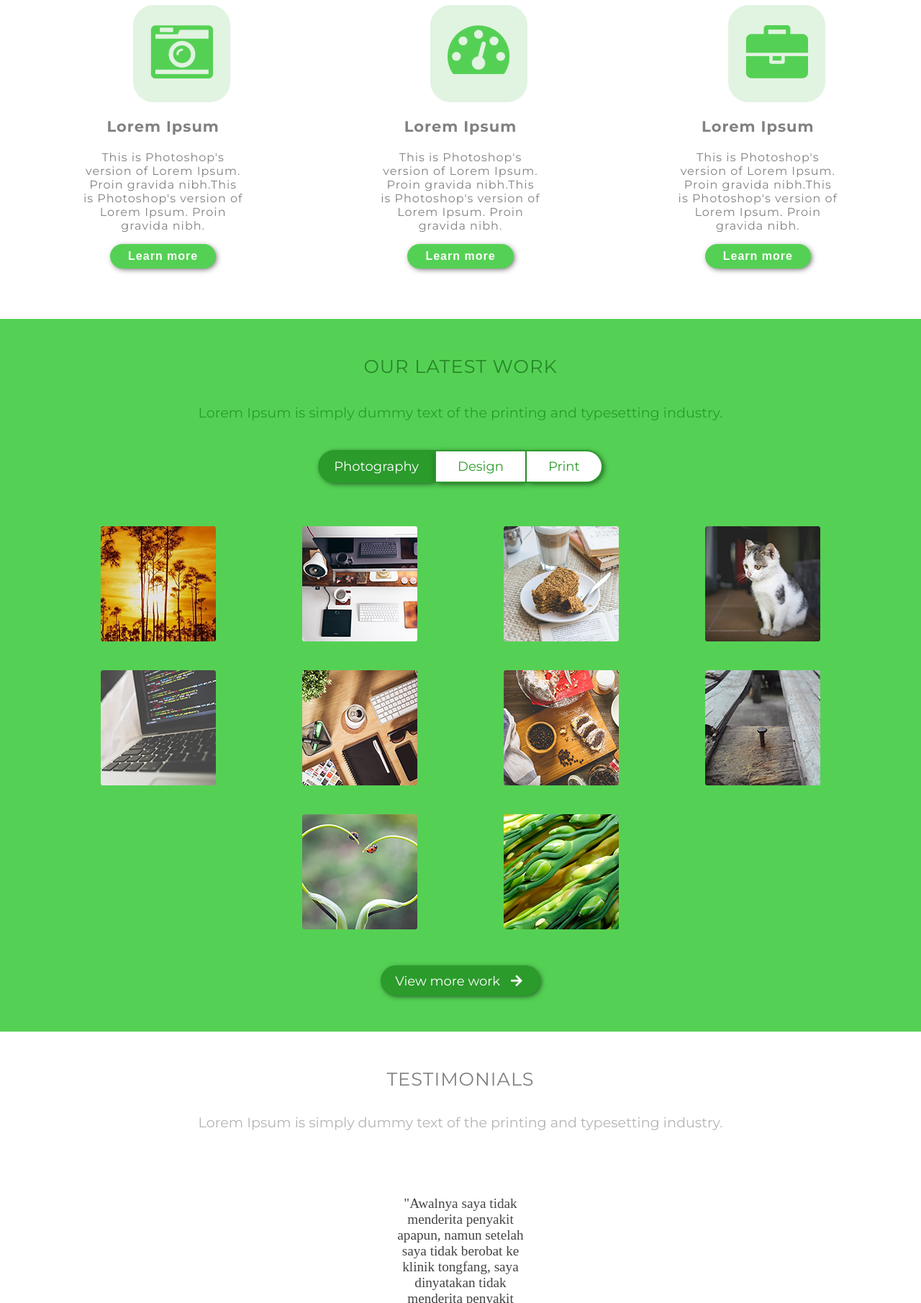
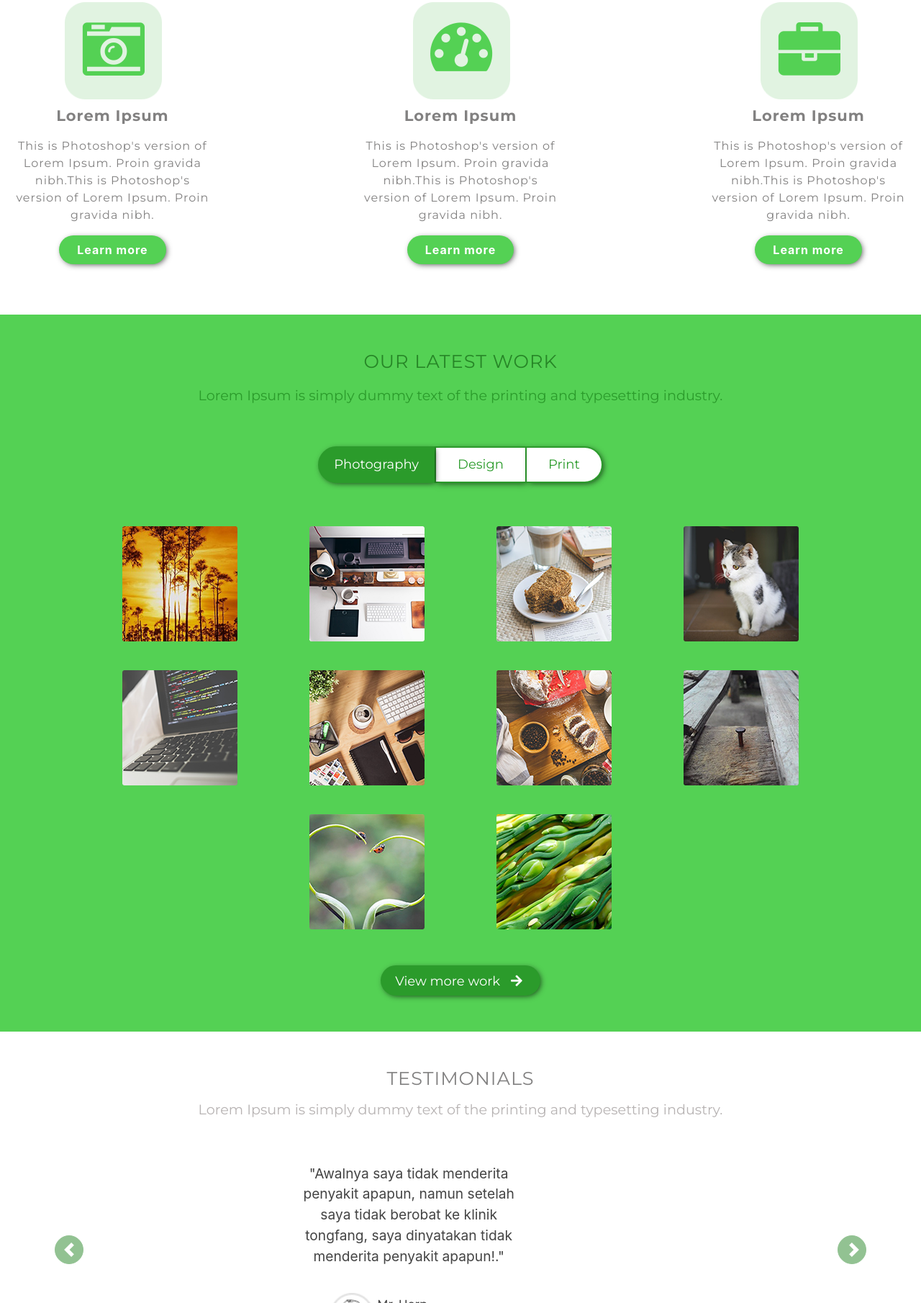
Before and after one commit to mariumtech2000/psdHtml, a plain HTML site: page index.html in a window 1280 px wide. Shown: the part 990-2800 px from the top of the page at 72% size. Drawn offline with nearby package versions, Linux system fonts and the light colour scheme.

Commit message:
Add files via upload

```diff
--- a/index.html
+++ b/index.html
@@ -1,17 +1,26 @@
 <!DOCTYPE html>
 <html lang="en">
+
 <head>
     <meta charset="UTF-8">
+    <meta name="viewport" content="width=device-width, initial-scale=1.0">
     <link rel="stylesheet" href="style.css">
+    <!-- font family -->
     <link href="https://fonts.googleapis.com/css?family=Manjari&display=swap" rel="stylesheet">
     <link href="https://fonts.googleapis.com/css?family=Lobster&display=swap" rel="stylesheet">
     <link href="https://fonts.googleapis.com/css?family=Barlow&display=swap" rel="stylesheet">
     <link href="https://fonts.googleapis.com/css?family=Montserrat:200,300,400,500,700" rel="stylesheet">
-    <meta name="viewport" content="width=device-width, initial-scale=1.0">
-    <link rel="stylesheet" href="https://use.fontawesome.com/releases/v5.4.1/css/all.css" integrity="sha384-5sAR7xN1Nv6T6+dT2mhtzEpVJvfS3NScPQTrOxhwjIuvcA67KV2R5Jz6kr4abQsz"
-    crossorigin="anonymous">
+    <!-- icon -->
+    <link rel="stylesheet" href="https://use.fontawesome.com/releases/v5.4.1/css/all.css"
+        integrity="sha384-5sAR7xN1Nv6T6+dT2mhtzEpVJvfS3NScPQTrOxhwjIuvcA67KV2R5Jz6kr4abQsz" crossorigin="anonymous">
+    <!-- bootstrap -->
+    <link rel="stylesheet" href="https://stackpath.bootstrapcdn.com/bootstrap/4.4.1/css/bootstrap.min.css" integrity="sha384-Vkoo8x4CGsO3+Hhxv8T/Q5PaXtkKtu6ug5TOeNV6gBiFeWPGFN9MuhOf23Q9Ifjh" crossorigin="anonymous">
+    <script src="https://code.jquery.com/jquery-3.4.1.slim.min.js" integrity="sha384-J6qa4849blE2+poT4WnyKhv5vZF5SrPo0iEjwBvKU7imGFAV0wwj1yYfoRSJoZ+n" crossorigin="anonymous"></script>
+    <script src="https://cdn.jsdelivr.net/npm/popper.js@1.16.0/dist/umd/popper.min.js" integrity="sha384-Q6E9RHvbIyZFJoft+2mJbHaEWldlvI9IOYy5n3zV9zzTtmI3UksdQRVvoxMfooAo" crossorigin="anonymous"></script>
+    <script src="https://stackpath.bootstrapcdn.com/bootstrap/4.4.1/js/bootstrap.min.js" integrity="sha384-wfSDF2E50Y2D1uUdj0O3uMBJnjuUD4Ih7YwaYd1iqfktj0Uod8GCExl3Og8ifwB6" crossorigin="anonymous"></script>
     <title>Switch</title>
 </head>
+
 <body>
     <!-- header start -->
     <header>
@@ -55,7 +64,8 @@
                         <img src="images/camera.png">
                     </div>
                     <h3>Lorem Ipsum</h3>
-                        <p>This is Photoshop's version  of Lorem Ipsum. Proin gravida nibh.This is Photoshop's version  of Lorem Ipsum. Proin gravida nibh.</p>
+                    <p>This is Photoshop's version of Lorem Ipsum. Proin gravida nibh.This is Photoshop's version of
+                        Lorem Ipsum. Proin gravida nibh.</p>
                     <button>Learn more</button>
                 </div>
             </div>
@@ -65,7 +75,8 @@
                         <img src="images/speed.png">
                     </div>
                     <h3>Lorem Ipsum</h3>
-                        <p>This is Photoshop's version  of Lorem Ipsum. Proin gravida nibh.This is Photoshop's version  of Lorem Ipsum. Proin gravida nibh.</p>
+                    <p>This is Photoshop's version of Lorem Ipsum. Proin gravida nibh.This is Photoshop's version of
+                        Lorem Ipsum. Proin gravida nibh.</p>
                     <button>Learn more</button>
 
                 </div>
@@ -76,7 +87,8 @@
                         <img src="images/bag.png">
                     </div>
                     <h3>Lorem Ipsum</h3>
-                        <p>This is Photoshop's version  of Lorem Ipsum. Proin gravida nibh.This is Photoshop's version  of Lorem Ipsum. Proin gravida nibh.</p>
+                    <p>This is Photoshop's version of Lorem Ipsum. Proin gravida nibh.This is Photoshop's version of
+                        Lorem Ipsum. Proin gravida nibh.</p>
                     <button>Learn more</button>
                 </div>
             </div>
@@ -142,6 +154,9 @@
     </div>
     <div class="msg">
         <div class="msg-quote">
+            <div id="carouselExampleControls" class="carousel slide" data-ride="carousel">
+                <div class="carousel-inner">
+                    <div class="carousel-item active">
                         <p class="msg-txt">"Awalnya saya tidak menderita penyakit apapun,
                             namun setelah saya tidak berobat ke klinik tongfang, saya dinyatakan
                             tidak menderita penyakit apapun!."
@@ -152,6 +167,48 @@
                                 <h4>Mr. Herp</h4>
                                 <p class="msg-post">CEO of Meme,inc.</p>
                             </div>
+                        </div>
+                    </div>
+                    <div class="carousel-item">
+                        <p class="msg-txt">"Awalnya saya tidak menderita penyakit apapun,
+                            namun setelah saya tidak berobat ke klinik tongfang, saya dinyatakan
+                            tidak menderita penyakit apapun!."
+                        </p>
+                        <div class="msg-intro">
+                            <img src="images/Herp.png" alt="img">
+                            <div class="msg-name">
+                                <h4>Mr. Herp</h4>
+                                <p class="msg-post">CEO of Meme,inc.</p>
+                            </div>
+                        </div>
+                    </div>
+                    <div class="carousel-item">
+                        <p class="msg-txt">"Awalnya saya tidak menderita penyakit apapun,
+                            namun setelah saya tidak berobat ke klinik tongfang, saya dinyatakan
+                            tidak menderita penyakit apapun!."
+                        </p>
+                        <div class="msg-intro">
+                            <img src="images/Herp.png" alt="img">
+                            <div class="msg-name">
+                                <h4>Mr. Herp</h4>
+                                <p class="msg-post">CEO of Meme,inc.</p>
+                            </div>
+                        </div>
+                    </div>
+                </div>
+                <a class="carousel-control-prev" href="#carouselExampleControls" role="button" data-slide="prev">
+                <button class="carousel-control-prev-btn">
+                    <span class="carousel-control-prev-icon" aria-hidden="true"></span>
+                    <span class="sr-only">Previous</span>
+                </button>
+                </a>
+
+                <a class="carousel-control-next" href="#carouselExampleControls" role="button" data-slide="next">
+                <button class="carousel-control-next-btn">
+                    <span class="carousel-control-next-icon" aria-hidden="true"></span>
+                    <span class="sr-only">Next</span>
+                </button>
+                </a>
             </div>
         </div>
     </div>
@@ -283,4 +340,5 @@
     </div>
     <!-- footer section end -->
 </body>
+
 </html>
--- a/style.css
+++ b/style.css
@@ -143,17 +143,17 @@ header{
     font-size: 1.2em;
 }
 section{
-    display: flex;
+    display: flex !important;
     flex-wrap: wrap;
     text-align: center;
-    justify-content: space-around;
+    justify-content:space-between;
     padding:20px;
     margin-top: 40px;
 }
 #img-section-box{
-    width: 18%;
+    width: 22%;
     display: flex;
-    justify-content: space-around;
+    justify-content:center;
 }
 
 .bg{
@@ -166,7 +166,6 @@ section{
 }
 .bg img{
     padding-top: 28px;
-    align-content: center;
 }
 .img-box h3{
     font-size: 21px;
@@ -174,6 +173,7 @@ section{
     font-family: 'Montserrat', sans-serif;
     letter-spacing: 1px;
     font-weight: 600;
+    padding: 10px;
 }
 .img-box p{
     font-size: 16px;
@@ -233,14 +233,14 @@ section{
 
 }
 .btn{
-    padding: 8px 20px;
-    border: 2px solid #2b9b2b;
-    border-top-left-radius: 30px;
-    border-bottom-left-radius:30px;
-    background-color: #2b9b2b;
-    color: white;
-    font-size:18px;
-    font-family: 'Montserrat', sans-serif;
+    padding: 8px 20px !important;
+    border: 2px solid #2b9b2b !important;
+    border-top-left-radius: 30px !important;
+    border-bottom-left-radius:30px !important;
+    background-color: #2b9b2b !important;
+    color: white !important;
+    font-size:18px !important;
+    font-family: 'Montserrat', sans-serif !important;
     -webkit-box-shadow: 2px 2px 9px -2px rgba(0,0,0,0.75);
     -moz-box-shadow: 2px 2px 9px -2px rgba(0,0,0,0.75);
     box-shadow: 2px 2px 9px -2px rgba(0,0,0,0.75);
@@ -293,7 +293,7 @@ section{
 .img{
     width: 160px;
     height:160px;
-    margin: 20px 60px;
+    margin: 20px 50px;
 }
 
 .view{
@@ -326,11 +326,11 @@ section{
     font-size: 1.6em;
 }
 .msg{
-    margin-top: 80px;
+    margin-top: 50px;
     text-align: center;
 }
 .msg-txt{
-    padding:10px 550px;
+    padding:10px 480px;
     color: #444444;
     font-size: 1.2em;
 }
@@ -338,7 +338,7 @@ section{
     display: flex;
     flex-wrap: wrap;
     justify-content: center;
-    padding:20px;
+    padding:10px;
 }
 .msg-intro img{
     width: 60px;
@@ -358,6 +358,30 @@ section{
     color: #cccccc;
     font-weight: bold;
 }
+.carousel-control-prev-btn, .carousel-control-next-btn {
+    width: 40px !important;
+    height: 40px !important;
+    border: 1px solid #278627 !important;
+    box-sizing: border-box !important;
+    background-color: #278627 !important;
+    border-radius: 100% !important;
+    justify-content: center;
+    outline: none !important;
+
+}
+.carousel-control-next-icon{
+    margin-left: 5px;
+    margin-bottom: 0px;
+    margin-top: 5px;
+    padding-top: 10px;
+  }
+  .carousel-control-prev-icon{
+    margin-left: 0px;
+    margin-bottom: 0px;
+    margin-top: 5px;
+    padding-top: 10px;
+
+  }
 /* testimonial section end */
 
 /* our happy client start */
```
Lines whose indentation alone changed are shown as unchanged.
